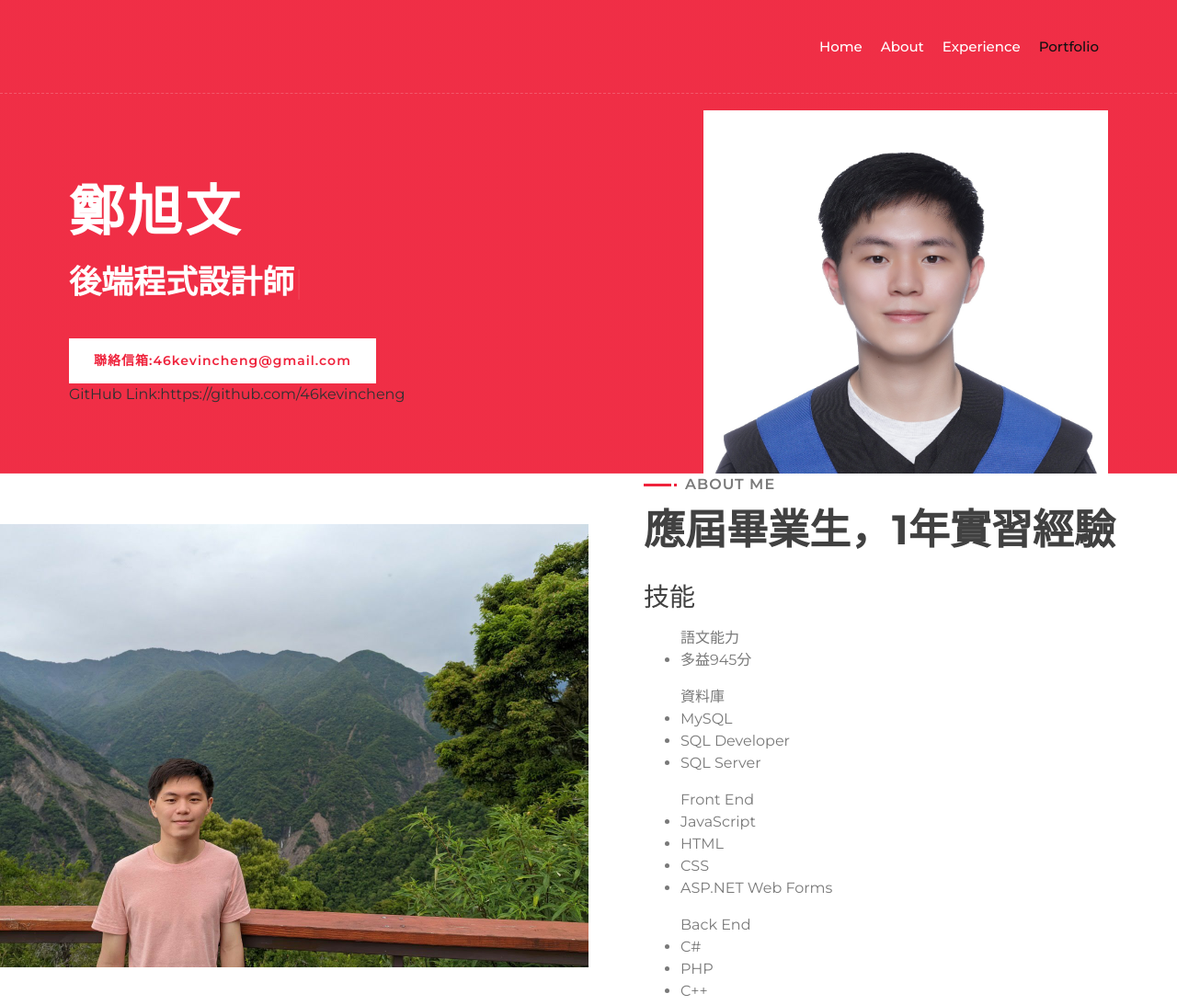
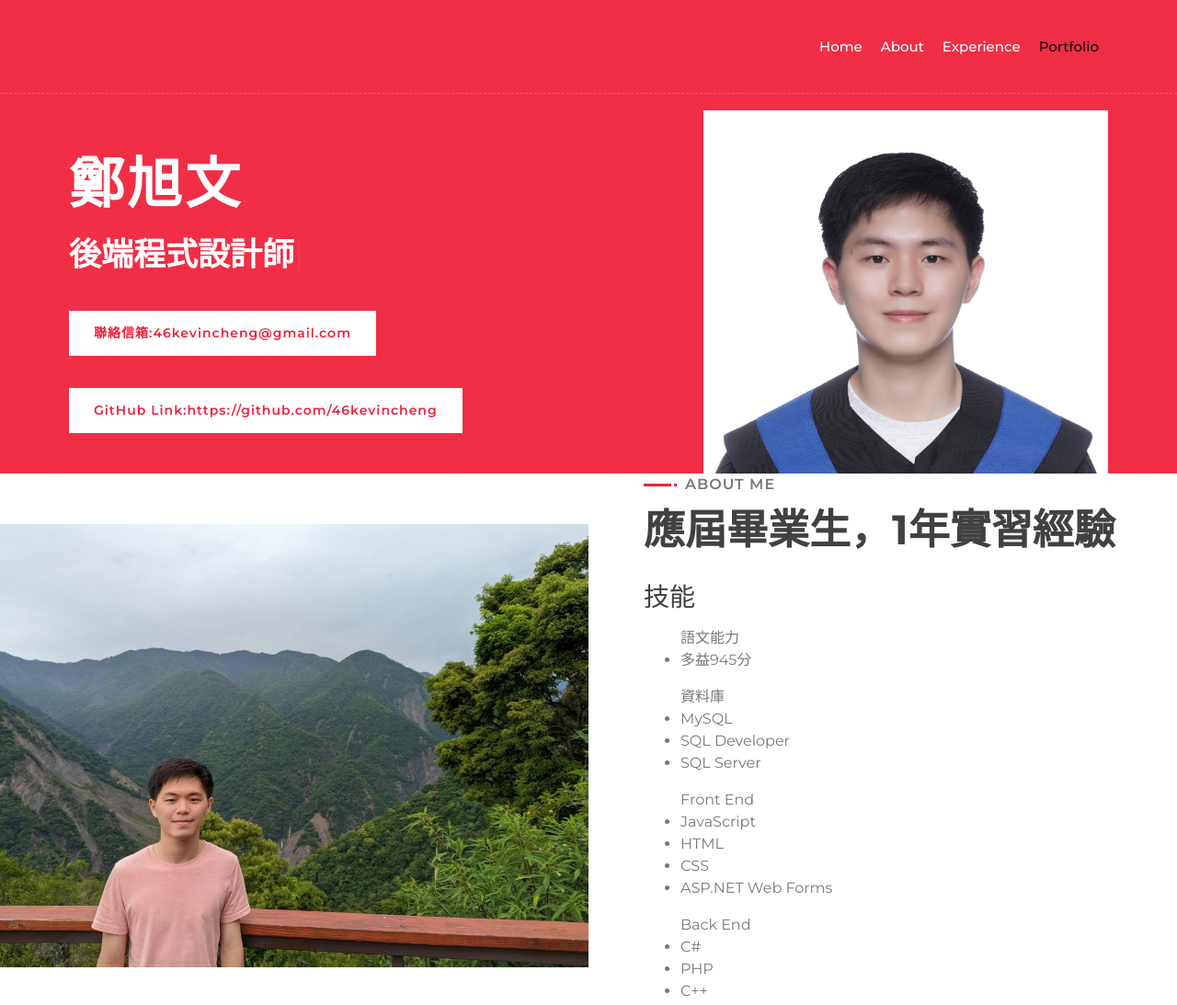
Before and after one commit to 46kevincheng/KevinChengWebsite, a plain HTML site: page index.html in a window 1280 px wide. Shown: the top 1093 px of the page at 92% size. Drawn offline with nearby package versions, Linux system fonts and the light colour scheme.

Commit message:
add link

```diff
--- a/index.html
+++ b/index.html
@@ -69,7 +69,7 @@
                                 <a class="btn" >聯絡信箱:46kevincheng@gmail.com</a>
                             </div>
                             <div class="hero-btn">
-                                <a href="https://github.com/46kevincheng">GitHub Link:https://github.com/46kevincheng</a>
+                                <a class="btn" href="https://github.com/46kevincheng">GitHub Link:https://github.com/46kevincheng</a>
                             </div>
                         </div>
                     </div>
```
